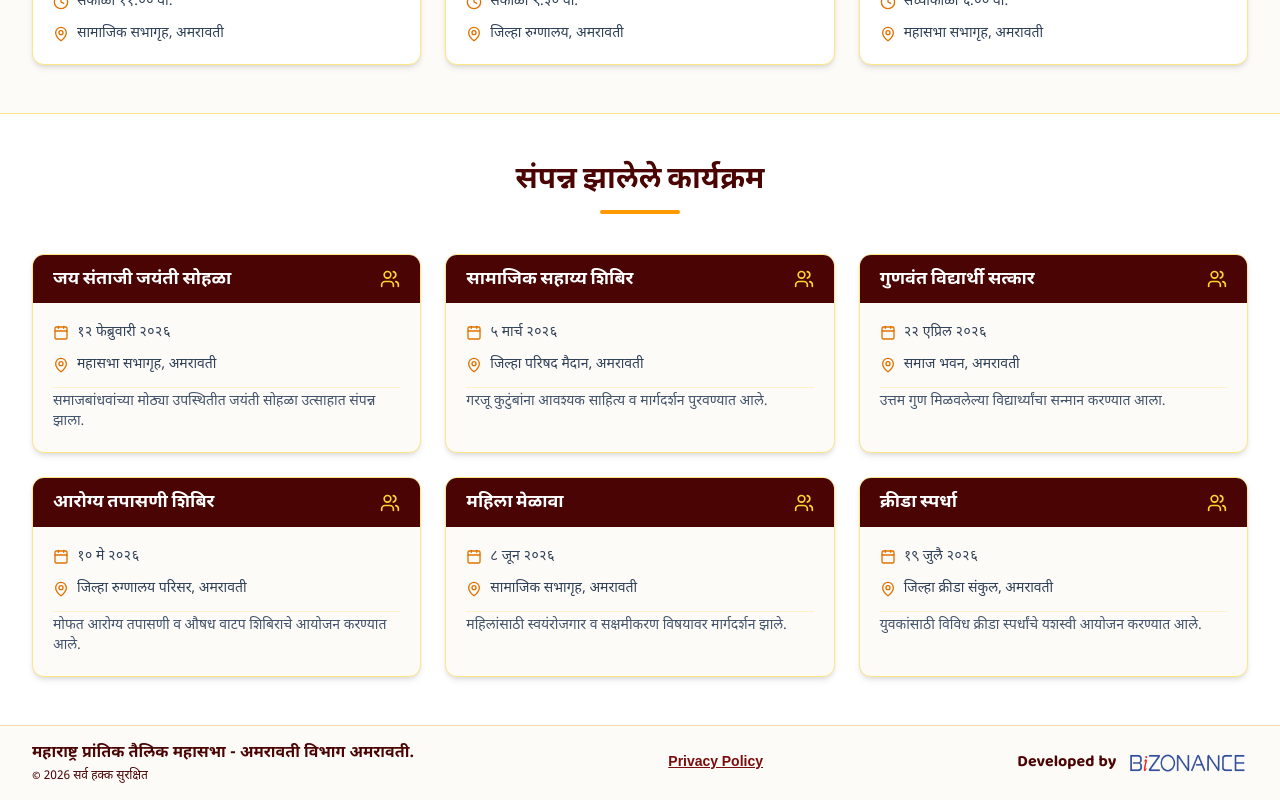
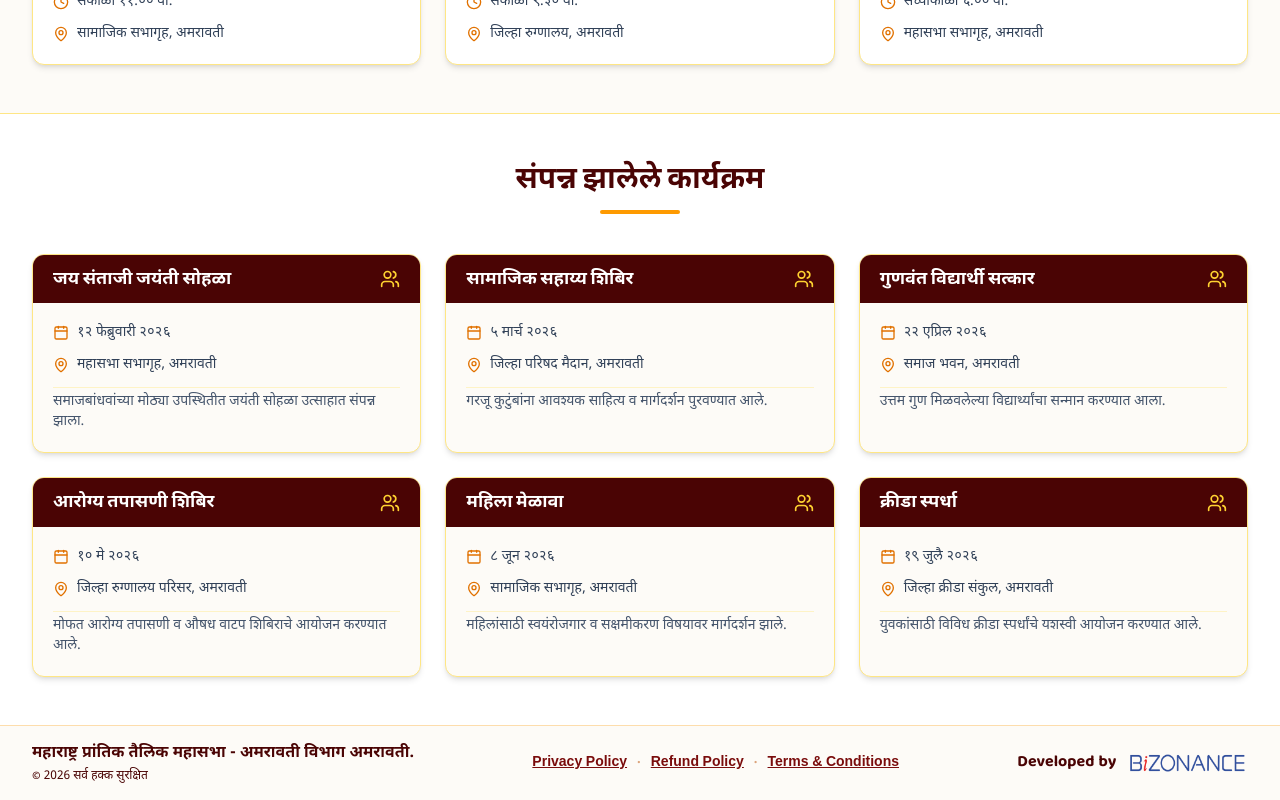
Before and after one commit to BIZONANCE/mptm.org, a Next.js app: page / in a window 1280 px wide. Shown: the part 2375-3175 px from the top of the page. Built offline with nearby package versions, Linux system fonts and the light colour scheme; no server answers; a web font is replaced by a local one.

Commit message:
Add Refund Policy and Terms & Conditions pages and links in footer center

```diff
--- a/src/app/components/footer.tsx
+++ b/src/app/components/footer.tsx
@@ -15,13 +15,27 @@ export default function Footer() {
           </p>
         </div>
 
-        {/* Center: Privacy Policy Link */}
-        <div className="text-center">
+        {/* Center: Policy Links */}
+        <div className="flex flex-wrap items-center justify-center gap-2.5 text-xs sm:text-sm font-bold text-[#7A0C0C]">
           <Link
             href="/privacy-policy"
-            className="text-xs sm:text-sm font-bold text-[#7A0C0C] hover:text-amber-800 underline transition-colors"
+            className="hover:text-amber-800 underline transition-colors"
           >
             Privacy Policy
+          </Link>
+          <span className="text-amber-700/50 font-normal select-none">•</span>
+          <Link
+            href="/refund-policy"
+            className="hover:text-amber-800 underline transition-colors"
+          >
+            Refund Policy
+          </Link>
+          <span className="text-amber-700/50 font-normal select-none">•</span>
+          <Link
+            href="/terms-and-conditions"
+            className="hover:text-amber-800 underline transition-colors"
+          >
+            Terms & Conditions
           </Link>
         </div>
 
--- /dev/null
+++ b/src/app/refund-policy/page.tsx
@@ -0,0 +1,47 @@
+import type { Metadata } from "next";
+import React from "react";
+
+export const metadata: Metadata = {
+  title: "Refund Policy",
+  description: "Refund Policy for donations and payments.",
+};
+
+export default function RefundPolicyPage() {
+  return (
+    <main className="bg-[#FDFBF7] min-h-screen py-8 sm:py-12 px-4 sm:px-6 lg:px-8 font-sans">
+      <div className="bg-white rounded-2xl border border-amber-800/20 p-6 sm:p-10 shadow-xl max-w-4xl mx-auto my-4 space-y-6 text-slate-800 leading-relaxed">
+
+        <h1 className="text-3xl sm:text-4xl font-extrabold text-[#4A0404] border-b-2 border-amber-500 pb-3">
+          Refund Policy
+        </h1>
+
+        <p className="text-sm sm:text-base text-slate-700">
+          At <strong className="text-slate-900 font-bold">Aaradhya Foundation</strong>, we ensure transparency in the use of donor funds. Please review our Refund Policy below:
+        </p>
+
+        <div className="space-y-3">
+          <h2 className="text-xl sm:text-2xl font-bold text-[#4A0404]">Donation Refunds</h2>
+          <ul className="list-disc pl-6 space-y-2 text-sm sm:text-base text-slate-700">
+            <li>
+              <strong className="text-slate-900 font-semibold">Refund Requests:</strong> If you made a donation in error, you may request a refund within <strong className="text-slate-900 font-bold">7 days</strong> of the donation.
+            </li>
+            <li>
+              <strong className="text-slate-900 font-semibold">Non-Refundable Donations:</strong> Donations made after 7 days are non-refundable.
+            </li>
+            <li>
+              <strong className="text-slate-900 font-semibold">Processing Refunds:</strong> Approved refunds will be credited within <strong className="text-slate-900 font-bold">7-10 business days</strong>.
+            </li>
+          </ul>
+        </div>
+
+        <div className="space-y-3">
+          <h2 className="text-xl sm:text-2xl font-bold text-[#4A0404]">Contact for Refunds</h2>
+          <p className="text-sm sm:text-base text-slate-700">
+            For any refund-related inquiries, please contact us at <a href="mailto:info@aaradhyafoundation.org.in" className="text-[#7A0C0C] font-semibold underline hover:text-amber-800">info@aaradhyafoundation.org.in</a>.
+          </p>
+        </div>
+
+      </div>
+    </main>
+  );
+}
--- /dev/null
+++ b/src/app/terms-and-conditions/page.tsx
@@ -0,0 +1,62 @@
+import type { Metadata } from "next";
+import React from "react";
+
+export const metadata: Metadata = {
+  title: "Terms & Conditions",
+  description: "Terms & Conditions for using our website and services.",
+};
+
+export default function TermsAndConditionsPage() {
+  return (
+    <main className="bg-[#FDFBF7] min-h-screen py-8 sm:py-12 px-4 sm:px-6 lg:px-8 font-sans">
+      <div className="bg-white rounded-2xl border border-amber-800/20 p-6 sm:p-10 shadow-xl max-w-4xl mx-auto my-4 space-y-6 text-slate-800 leading-relaxed">
+
+        <h1 className="text-3xl sm:text-4xl font-extrabold text-[#4A0404] border-b-2 border-amber-500 pb-3">
+          Terms & Conditions
+        </h1>
+
+        <p className="text-sm sm:text-base text-slate-700">
+          By using the <strong className="text-slate-900 font-bold">Aaradhya Foundation</strong> website, you agree to the following Terms & Conditions.
+        </p>
+
+        <div className="space-y-3">
+          <h2 className="text-xl sm:text-2xl font-bold text-[#4A0404]">Use of Website</h2>
+          <ul className="list-disc pl-6 space-y-2 text-sm sm:text-base text-slate-700">
+            <li>
+              <strong className="text-slate-900 font-semibold">Eligibility:</strong> The website is available to all individuals who can form legally binding contracts under applicable law.
+            </li>
+            <li>
+              <strong className="text-slate-900 font-semibold">User Obligations:</strong> You agree to provide accurate information when making a donation or filling out any forms on the website.
+            </li>
+            <li>
+              <strong className="text-slate-900 font-semibold">Content Ownership:</strong> All content on this website is the intellectual property of <strong className="text-slate-900 font-semibold">Aaradhya Foundation</strong>.
+            </li>
+            <li>
+              <strong className="text-slate-900 font-semibold">Prohibited Activities:</strong> You are prohibited from using the website for unlawful activities.
+            </li>
+          </ul>
+        </div>
+
+        <div className="space-y-3">
+          <h2 className="text-xl sm:text-2xl font-bold text-[#4A0404]">Donations</h2>
+          <ul className="list-disc pl-6 space-y-2 text-sm sm:text-base text-slate-700">
+            <li>
+              <strong className="text-slate-900 font-semibold">Purpose of Donations:</strong> All donations are used to support our mission.
+            </li>
+            <li>
+              <strong className="text-slate-900 font-semibold">Payment Methods:</strong> We accept donations via secure payment methods.
+            </li>
+          </ul>
+        </div>
+
+        <div className="space-y-3">
+          <h2 className="text-xl sm:text-2xl font-bold text-[#4A0404]">Termination of Access</h2>
+          <p className="text-sm sm:text-base text-slate-700">
+            We reserve the right to suspend or terminate access for users who violate these Terms.
+          </p>
+        </div>
+
+      </div>
+    </main>
+  );
+}
```
